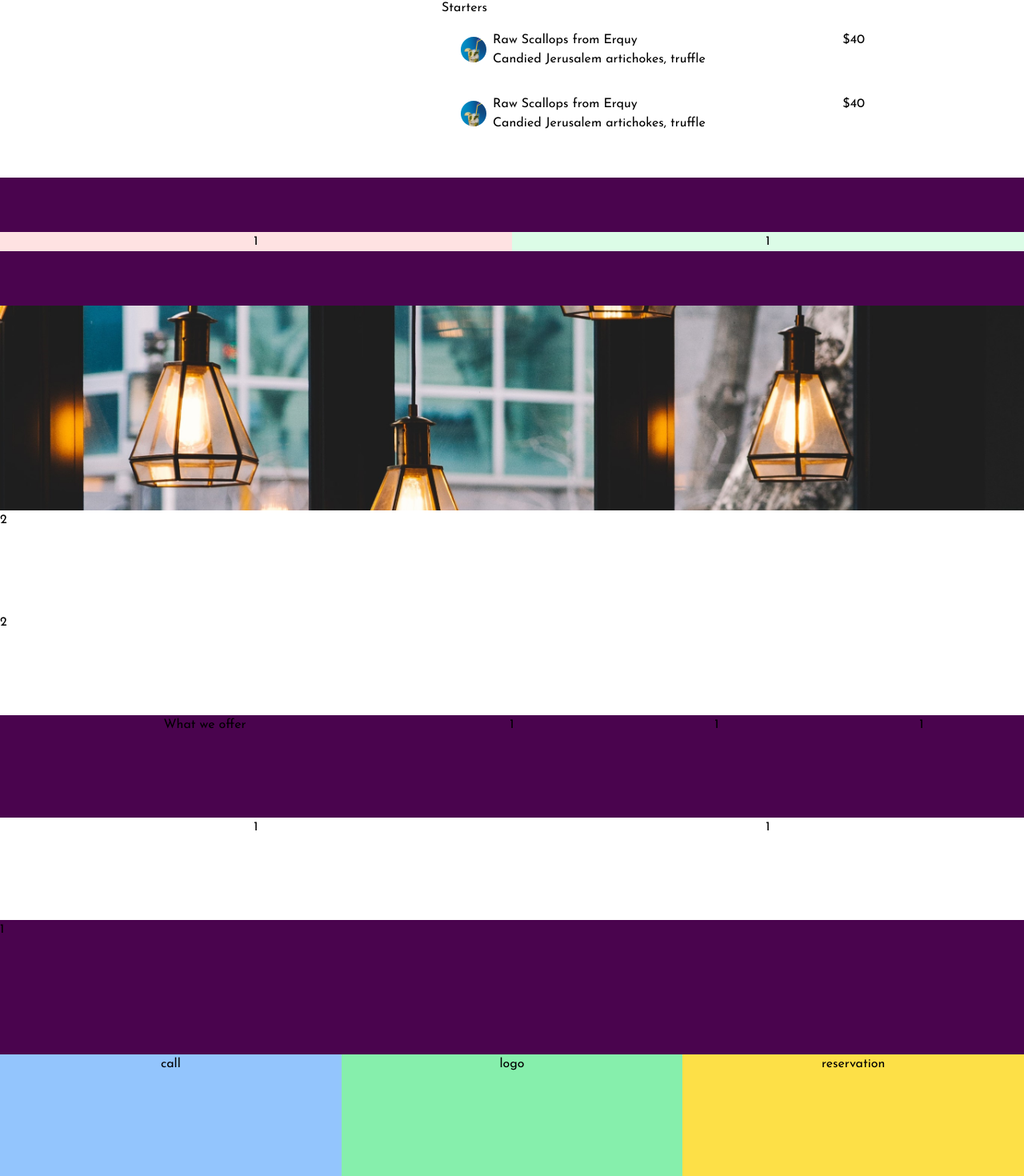
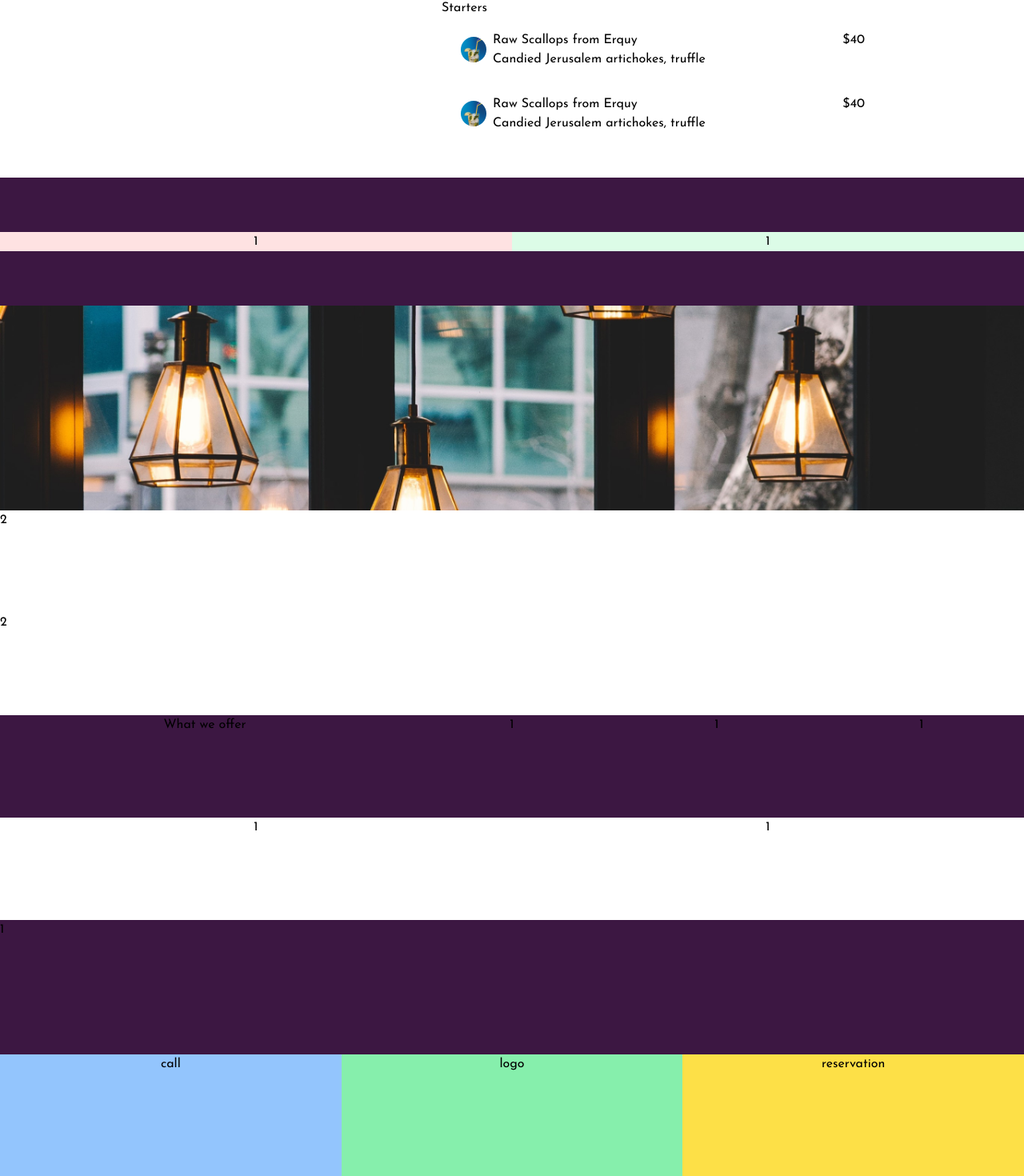
Before and after one commit to abhijitacharya793/restaurantapp, a Next.js app in the folder frontend1/: page /home in a window 1280 px wide. Shown: the part 2019-3489 px from the top of the page at 80% size. Built offline with nearby package versions, Linux system fonts and the light colour scheme.

Commit message:
color correction

```diff
--- a/frontend1/src/app/home/page.tsx
+++ b/frontend1/src/app/home/page.tsx
@@ -226,7 +226,7 @@ export default function Home() {
         </div>
       </div>
       {/* TESTIMONIAL */}
-      <div className="bg-fuchsia-950">
+      <div className="bg-app-purple">
         <div className="flex items-center text-center h-40">
           <div className="w-1/2 bg-red-100">1</div>
           <div className="w-1/2 bg-green-100">1</div>
@@ -247,7 +247,7 @@ export default function Home() {
       {/* MENU */}
       <div className="bg-white h-32">2</div>
       {/* SERVICES */}
-      <div className="bg-fuchsia-950 h-32">
+      <div className="bg-app-purple h-32">
         <div className="flex items-center text-center">
           <div className="w-2/5">What we offer</div>
           <div className="w-3/5">
@@ -269,7 +269,7 @@ export default function Home() {
         </div>
       </div>
       {/* RESERVATION */}
-      <div className="bg-fuchsia-950 h-32">1</div>
+      <div className="bg-app-purple h-32">1</div>
       {/* FOOTER */}
       <Footer active_page={""} />
     </div>
--- a/frontend1/src/app/layout.tsx
+++ b/frontend1/src/app/layout.tsx
@@ -16,7 +16,7 @@ export default function RootLayout({
 }) {
   return (
     <html lang="en">
-      <body className={`${inter.className} bg-fuchsia-950`}>
+      <body className={`${inter.className} bg-app-purple`}>
         <link rel="preconnect" href="https://fonts.googleapis.com" />
         <link rel="preconnect" href="https://fonts.gstatic.com" />
         <link
--- a/frontend1/tailwind.config.js
+++ b/frontend1/tailwind.config.js
@@ -12,6 +12,7 @@ module.exports = {
     extend: {
       colors: {
         "app-yellow": "#E1B168",
+        "app-purple": "#3C1742",
       },
     },
   },
```
